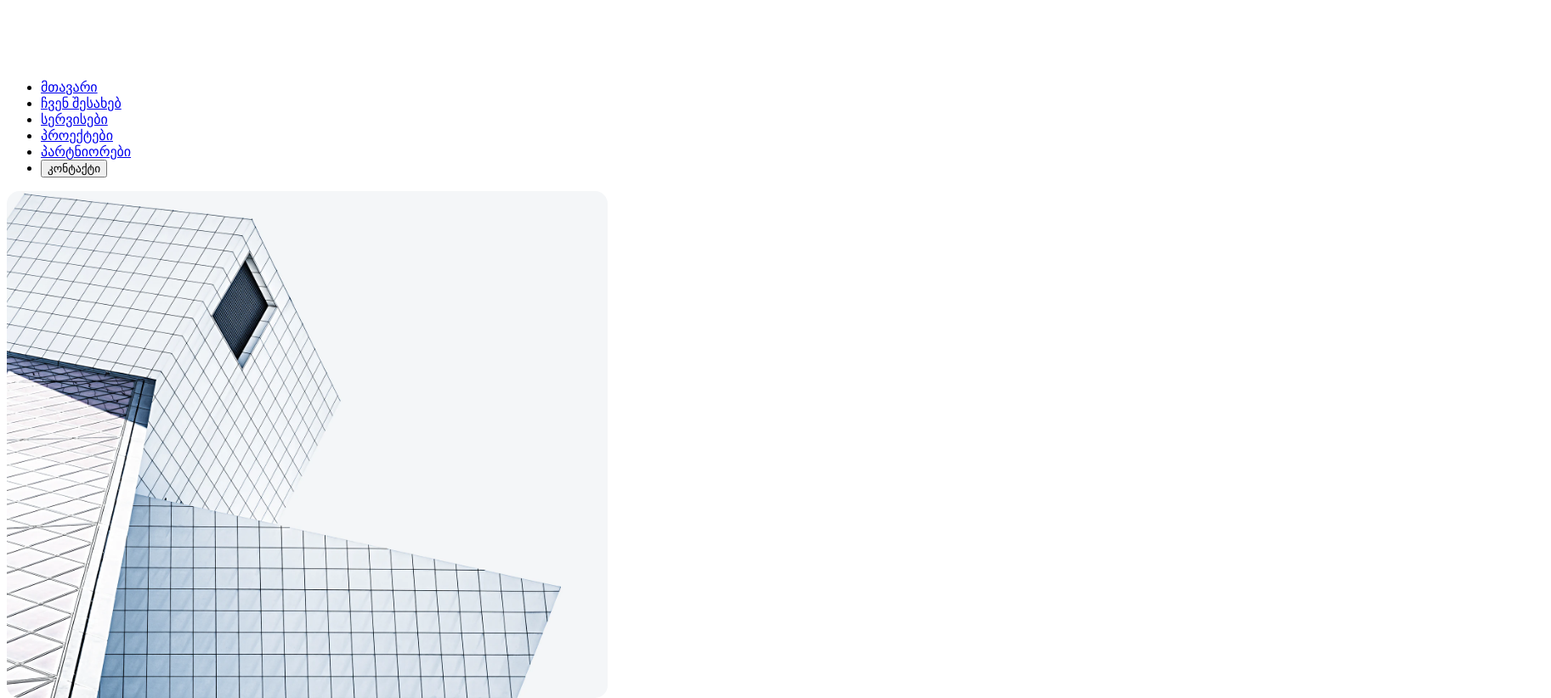
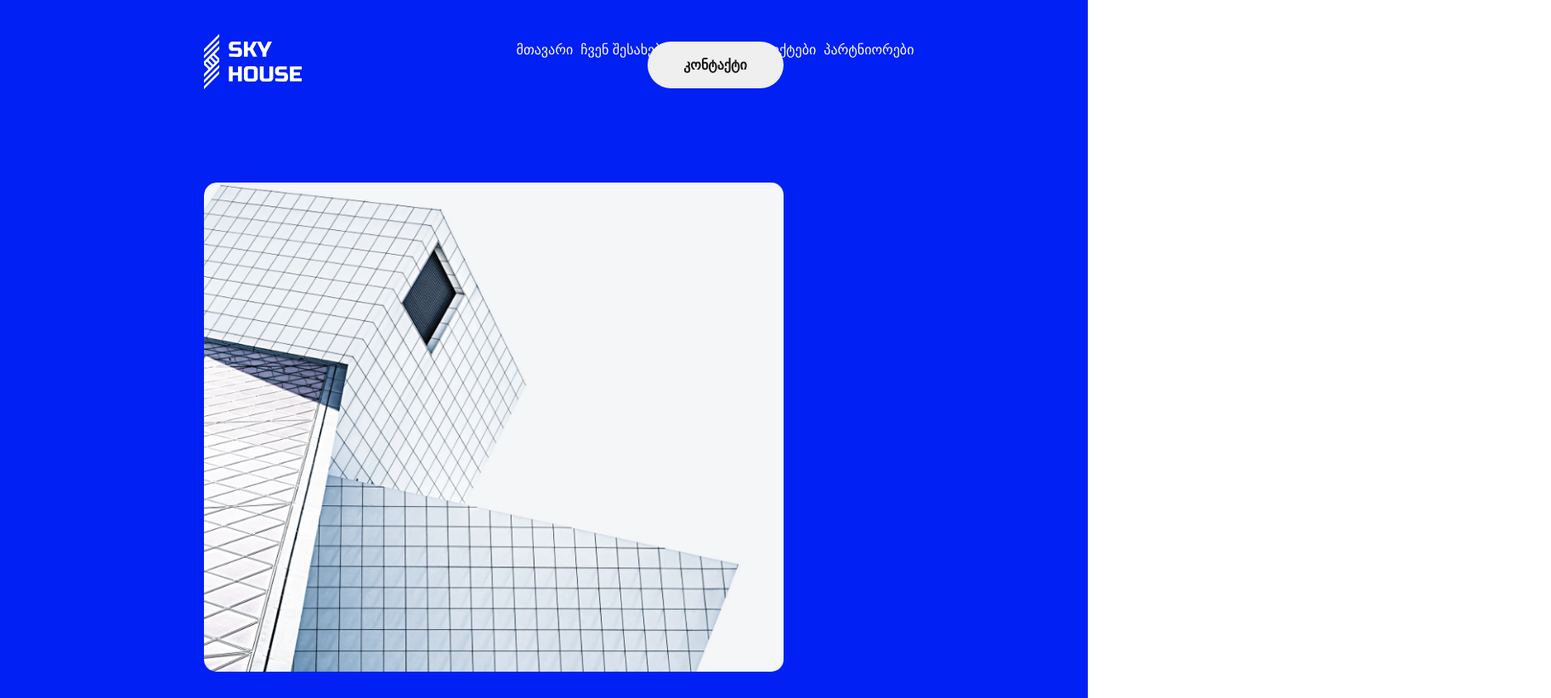
Before and after one commit to ZzuuCkk/Group-task, a plain HTML site: page index.html in a window 1280 px wide. Shown: the top 822 px of the page at 85% size, 1825 px wide, since content can reach past the window. Drawn offline with Linux system fonts and the light colour scheme.

Commit message:
update user and name

```diff
--- a/assets/styles/style.css
+++ b/assets/styles/style.css
@@ -1,4 +1,139 @@
+/* reset */
+*{
+    margin: 0;
+    padding: 0;
+    box-sizing: border-box;
+}
 
+ul,li{
+    list-style: none;
+}
+
+a{
+    text-decoration: none;
+}
+
+
+
+
+/* გიორგი კირვალიძე */
+
+header{
+    background-color:#0020F4 ;
+    position: relative;
+
+}
+.header-logo{
+    position: absolute;
+    left: 240px;
+    top:40px;
+    z-index: 99;
+}
+
+.navbar{
+    position: absolute;
+    left: 603px;
+    right: 200px;
+    top: 50px;
+    z-index: 99;
+
+}
+
+.navbar-ul{
+    display: flex;
+    justify-content: space-around;
+    align-items: baseline;
+    flex-wrap: wrap;
+}
+
+.navbar-li>a{
+    color:#FFFFFF;
+    font-size: 16px;
+    line-height: 18px;
+    font-family: Helvetica;
+}
+button{
+    width: 160px;
+    height: 55px;
+    border-radius:28px;
+    margin-top: -25px;
+    border: none;
+    color: #171717;
+    font-weight: bold;
+    font-size: 16px;
+
+}
+
+
+
+
+.slider{
+    padding-left: 240px;
+    padding-top: 215px;
+    padding-bottom: 65px;
+}
+
+
+.img-one{
+    max-width: 707px;
+    width: 100%;
+    border-radius: 15px;
+    padding-right: 25px;
+    padding-bottom: 138px;
+
+}
+.img-two{
+    max-width: 948px;
+    width: 100%;
+    border-radius: 15px;
+}
+
+
+.slider-function{
+    padding-bottom: 138px;
+    position: relative;
+    top:-99px;
+    max-width: 707px;
+    width: 100%;
+    display: flex;
+    justify-content: space-between;
+
+}
+
+
+.slider-bullets{
+    position: absolute;
+    top:0;
+    left:0;
+    display:flex;
+    justify-content: space-between;
+    width:50px;
+    border-radius:0;
+    box-shadow:none;
+
+
+}
+.bullets{
+    width: 10px;
+    height: 10px;
+    border-radius: 50%;
+    padding-left:3px;
+    padding-right:3px;
+    background-color:#ccc ;
+
+
+}
+.bullets:hover{
+    cursor: pointer;
+    background-color: #FFFFFF;
+}
+
+.arrows{
+
+    position: absolute;
+    top:0;
+    left:630px;
+}
 /* last section */
 
 .project{
```
